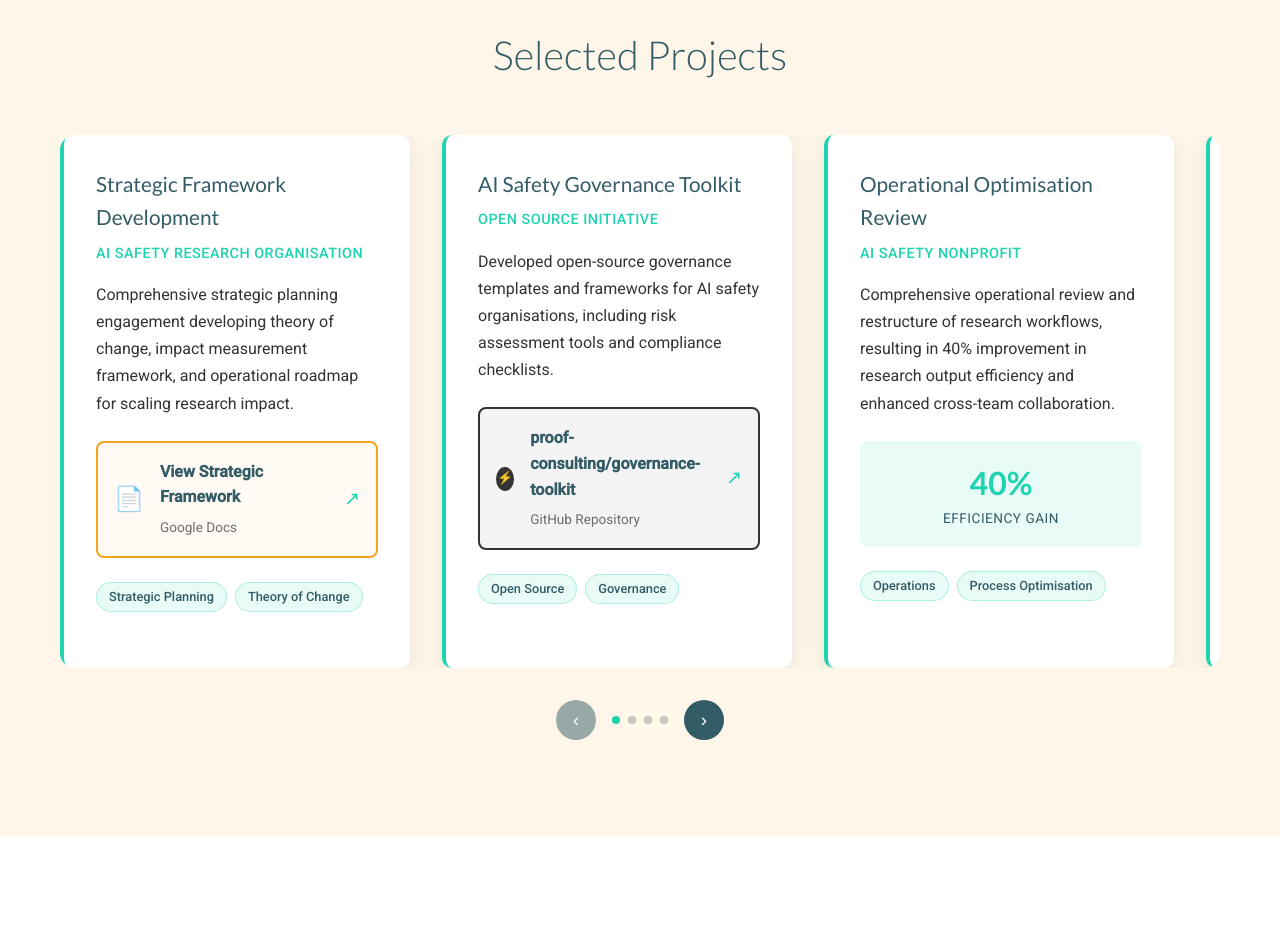
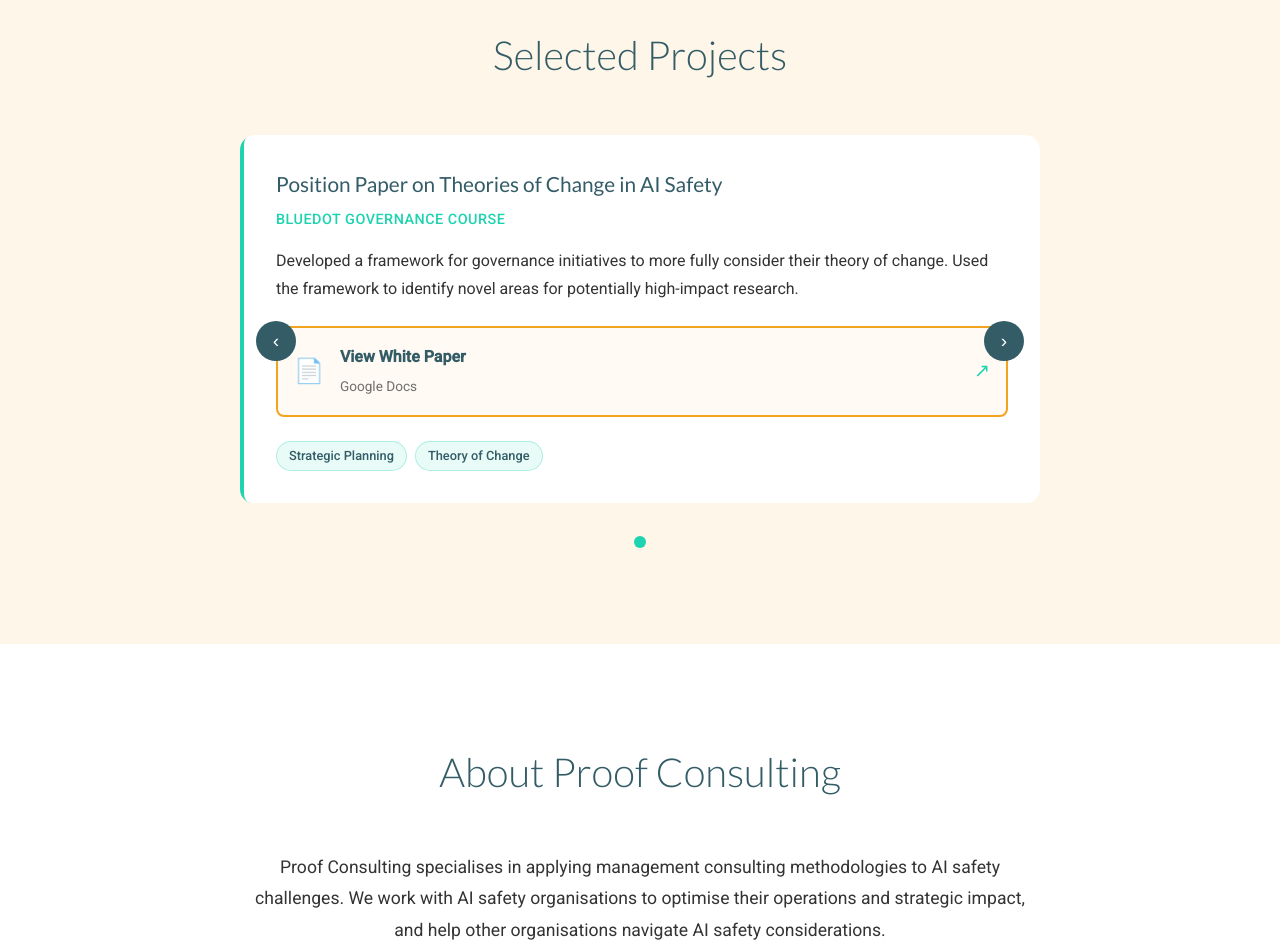
Before and after one commit to mjkerrison/mjkerrison.github.io, a plain HTML site: page index.html in a window 1280 px wide. Shown: the part 1680-2620 px from the top of the page. Drawn offline with nearby package versions, Linux system fonts and the light colour scheme.

Commit message:
v1.1 with further details

```diff
--- a/index.html
+++ b/index.html
@@ -5,6 +5,7 @@
     <meta name="viewport" content="width=device-width, initial-scale=1.0">
     <title>Proof Consulting ∴ | Management Consulting and AI Safety</title>
     <link href="https://fonts.googleapis.com/css2?family=Lato:wght@300;400;700&family=Roboto:wght@300;400;500&display=swap" rel="stylesheet">
+    <link rel="stylesheet" href="https://cdn.jsdelivr.net/npm/@glidejs/glide/dist/css/glide.core.min.css">
     <link rel="stylesheet" href="style.css">
 </head>
 <body>
@@ -59,99 +60,20 @@
         <section id="projects" class="section section-alt">
             <div class="container">
                 <h2>Selected Projects</h2>
-                <div class="projects-carousel">
-                    <div class="carousel-container">
-                        <div class="projects-track" id="projectsTrack">
-                            <!-- Google Docs Project Template -->
-                            <div class="project-card gdocs-card">
-                                <div class="project-header">
-                                    <h3>Strategic Framework Development</h3>
-                                    <p class="project-client">AI Safety Research Organisation</p>
-                                </div>
-                                <p class="project-description">Comprehensive strategic planning engagement developing theory of change, impact measurement framework, and operational roadmap for scaling research impact.</p>
-                                <div class="project-link-container">
-                                    <a href="#" class="project-link gdocs-link">
-                                        <div class="gdocs-preview">
-                                            <div class="gdocs-icon">📄</div>
-                                            <div class="link-text">
-                                                <strong>View Strategic Framework</strong>
-                                                <span>Google Docs</span>
-                                            </div>
-                                            <div class="external-icon">↗</div>
-                                        </div>
-                                    </a>
-                                </div>
-                                <div class="project-tags">
-                                    <span class="tag">Strategic Planning</span>
-                                    <span class="tag">Theory of Change</span>
-                                </div>
-                            </div>
+                <div class="glide projects-glide">
+                    <div class="glide__track" data-glide-el="track">
+                        <ul class="glide__slides" id="projectSlides">
+                            <!-- Projects will be dynamically loaded here -->
+                        </ul>
+                    </div>
 
-                            <!-- GitHub Project Template -->
-                            <div class="project-card github-card">
-                                <div class="project-header">
-                                    <h3>AI Safety Governance Toolkit</h3>
-                                    <p class="project-client">Open Source Initiative</p>
-                                </div>
-                                <p class="project-description">Developed open-source governance templates and frameworks for AI safety organisations, including risk assessment tools and compliance checklists.</p>
-                                <div class="project-link-container">
-                                    <a href="#" class="project-link github-link">
-                                        <div class="github-preview">
-                                            <div class="github-icon">⚡</div>
-                                            <div class="link-text">
-                                                <strong>proof-consulting/governance-toolkit</strong>
-                                                <span>GitHub Repository</span>
-                                            </div>
-                                            <div class="external-icon">↗</div>
-                                        </div>
-                                    </a>
-                                </div>
-                                <div class="project-tags">
-                                    <span class="tag">Open Source</span>
-                                    <span class="tag">Governance</span>
-                                </div>
-                            </div>
+                    <div class="glide__arrows" data-glide-el="controls">
+                        <button class="glide__arrow glide__arrow--left" data-glide-dir="<" aria-label="Previous project">‹</button>
+                        <button class="glide__arrow glide__arrow--right" data-glide-dir=">" aria-label="Next project">›</button>
+                    </div>
 
-                            <!-- Standard/Confidential Project Template -->
-                            <div class="project-card standard-card">
-                                <div class="project-header">
-                                    <h3>Operational Optimisation Review</h3>
-                                    <p class="project-client">AI Safety Nonprofit</p>
-                                </div>
-                                <p class="project-description">Comprehensive operational review and restructure of research workflows, resulting in 40% improvement in research output efficiency and enhanced cross-team collaboration.</p>
-                                <div class="project-outcome">
-                                    <div class="outcome-metric">
-                                        <span class="metric-value">40%</span>
-                                        <span class="metric-label">Efficiency Gain</span>
-                                    </div>
-                                </div>
-                                <div class="project-tags">
-                                    <span class="tag">Operations</span>
-                                    <span class="tag">Process Optimisation</span>
-                                </div>
-                            </div>
-
-                            <!-- Case Study Project Template -->
-                            <div class="project-card standard-card">
-                                <div class="project-header">
-                                    <h3>Multi-stakeholder AI Safety Strategy</h3>
-                                    <p class="project-client">Government Agency</p>
-                                </div>
-                                <p class="project-description">Led cross-functional workshops and stakeholder engagement to develop national AI safety policy recommendations, balancing innovation objectives with safety considerations.</p>
-                                <div class="project-confidential">
-                                    <span class="confidential-note">Detailed outcomes available under confidentiality agreement</span>
-                                </div>
-                                <div class="project-tags">
-                                    <span class="tag">Policy Development</span>
-                                    <span class="tag">Stakeholder Engagement</span>
-                                </div>
-                            </div>
-                        </div>
-                    </div>
-                    <div class="carousel-nav">
-                        <button class="carousel-btn prev-btn" id="prevBtn" aria-label="Previous project">‹</button>
-                        <div class="carousel-indicators" id="carouselIndicators"></div>
-                        <button class="carousel-btn next-btn" id="nextBtn" aria-label="Next project">›</button>
+                    <div class="glide__bullets" data-glide-el="controls[nav]" id="projectBullets">
+                        <!-- Bullets will be dynamically generated -->
                     </div>
                 </div>
             </div>
@@ -186,88 +108,136 @@
         </div>
     </footer>
 
+    <script src="https://cdn.jsdelivr.net/npm/@glidejs/glide@3.6.0/dist/glide.min.js"></script>
     <script>
-        // Projects Carousel Functionality
-        class ProjectsCarousel {
+        // Dynamic Project Loader
+        class ProjectLoader {
             constructor() {
-                this.track = document.getElementById('projectsTrack');
-                this.prevBtn = document.getElementById('prevBtn');
-                this.nextBtn = document.getElementById('nextBtn');
-                this.indicators = document.getElementById('carouselIndicators');
-                this.cards = this.track.querySelectorAll('.project-card');
-                this.currentIndex = 0;
-                this.cardWidth = 370; // card width + gap
-
-                this.init();
+                this.projectsContainer = document.getElementById('projectSlides');
+                this.bulletsContainer = document.getElementById('projectBullets');
+                this.glideInstance = null;
             }
 
-            init() {
-                this.createIndicators();
-                this.updateView();
-                this.bindEvents();
+            async loadProjects() {
+                try {
+                    const response = await fetch('projects.json');
+                    const projects = await response.json();
+                    this.renderProjects(projects);
+                    this.renderBullets(projects);
+                    this.initializeGlide();
+                } catch (error) {
+                    console.error('Failed to load projects:', error);
+                }
             }
 
-            createIndicators() {
-                this.cards.forEach((_, index) => {
-                    const indicator = document.createElement('div');
-                    indicator.classList.add('indicator');
-                    if (index === 0) indicator.classList.add('active');
-                    indicator.addEventListener('click', () => this.goToSlide(index));
-                    this.indicators.appendChild(indicator);
-                });
+            renderProjects(projects) {
+                const projectsHTML = projects.map(project => this.createProjectCard(project)).join('');
+                this.projectsContainer.innerHTML = projectsHTML;
             }
 
-            bindEvents() {
-                this.prevBtn.addEventListener('click', () => this.prevSlide());
-                this.nextBtn.addEventListener('click', () => this.nextSlide());
+            createProjectCard(project) {
+                const cardClass = `project-card ${project.type}-card`;
 
-                // Auto-advance every 8 seconds
-                setInterval(() => {
-                    this.nextSlide();
-                }, 8000);
+                return `
+                    <li class="glide__slide">
+                        <div class="${cardClass}">
+                            <div class="project-header">
+                                <h3>${project.title}</h3>
+                                <p class="project-client">${project.client}</p>
+                            </div>
+                            <p class="project-description">${project.description}</p>
+                            ${this.createProjectContent(project)}
+                            <div class="project-tags">
+                                ${project.tags.map(tag => `<span class="tag">${tag}</span>`).join('')}
+                            </div>
+                        </div>
+                    </li>
+                `;
             }
 
-            updateView() {
-                const offset = -this.currentIndex * this.cardWidth;
-                this.track.style.transform = `translateX(${offset}px)`;
-
-                // Update indicators
-                this.indicators.querySelectorAll('.indicator').forEach((indicator, index) => {
-                    indicator.classList.toggle('active', index === this.currentIndex);
-                });
-
-                // Update button states
-                this.prevBtn.disabled = this.currentIndex === 0;
-                this.nextBtn.disabled = this.currentIndex >= this.cards.length - 1;
+            createProjectContent(project) {
+                switch (project.type) {
+                    case 'gdocs':
+                        return `
+                            <div class="project-link-container">
+                                <a href="${project.link.url}" class="project-link gdocs-link">
+                                    <div class="gdocs-preview">
+                                        <div class="gdocs-icon">📄</div>
+                                        <div class="link-text">
+                                            <strong>${project.link.text}</strong>
+                                            <span>${project.link.subtitle}</span>
+                                        </div>
+                                        <div class="external-icon">↗</div>
+                                    </div>
+                                </a>
+                            </div>
+                        `;
+                    case 'github':
+                        return `
+                            <div class="project-link-container">
+                                <a href="${project.link.url}" class="project-link github-link">
+                                    <div class="github-preview">
+                                        <div class="github-icon">⚡</div>
+                                        <div class="link-text">
+                                            <strong>${project.link.text}</strong>
+                                            <span>${project.link.subtitle}</span>
+                                        </div>
+                                        <div class="external-icon">↗</div>
+                                    </div>
+                                </a>
+                            </div>
+                        `;
+                    case 'metrics':
+                        return `
+                            <div class="project-outcome">
+                                <div class="outcome-metric">
+                                    <span class="metric-value">${project.metrics.value}</span>
+                                    <span class="metric-label">${project.metrics.label}</span>
+                                </div>
+                            </div>
+                        `;
+                    case 'confidential':
+                        return `
+                            <div class="project-confidential">
+                                <span class="confidential-note">${project.confidentialNote}</span>
+                            </div>
+                        `;
+                    default:
+                        return '';
+                }
             }
 
-            goToSlide(index) {
-                this.currentIndex = Math.max(0, Math.min(index, this.cards.length - 1));
-                this.updateView();
+            renderBullets(projects) {
+                const bulletsHTML = projects.map((_, index) =>
+                    `<button class="glide__bullet" data-glide-dir="=${index}"></button>`
+                ).join('');
+                this.bulletsContainer.innerHTML = bulletsHTML;
             }
 
-            nextSlide() {
-                if (this.currentIndex < this.cards.length - 1) {
-                    this.currentIndex++;
-                } else {
-                    this.currentIndex = 0; // Loop back to start
-                }
-                this.updateView();
-            }
-
-            prevSlide() {
-                if (this.currentIndex > 0) {
-                    this.currentIndex--;
-                } else {
-                    this.currentIndex = this.cards.length - 1; // Loop to end
-                }
-                this.updateView();
+            initializeGlide() {
+                this.glideInstance = new Glide('.projects-glide', {
+                    type: 'carousel',
+                    startAt: 0,
+                    perView: 1,
+                    autoplay: 6000,
+                    hoverpause: true,
+                    animationDuration: 500,
+                    animationTimingFunc: 'ease-in-out',
+                    gap: 20,
+                    breakpoints: {
+                        768: {
+                            gap: 10
+                        }
+                    }
+                });
+                this.glideInstance.mount();
             }
         }
 
-        // Initialize carousel when DOM is loaded
+        // Initialize when DOM is ready
         document.addEventListener('DOMContentLoaded', () => {
-            new ProjectsCarousel();
+            const projectLoader = new ProjectLoader();
+            projectLoader.loadProjects();
         });
     </script>
 </body>
--- /dev/null
+++ b/projects.json
@@ -0,0 +1,15 @@
+[
+  {
+    "id": "strategic-framework",
+    "title": "Position Paper on Theories of Change in AI Safety",
+    "client": "BLUEDOT GOVERNANCE COURSE",
+    "description": "Developed a framework for governance initiatives to more fully consider their theory of change. Used the framework to identify novel areas for potentially high-impact research.",
+    "type": "gdocs",
+    "link": {
+      "url": "https://docs.google.com/document/d/1eut6zVkkYoiQCEKEovDdM75YDthFKMqQreU-pkBe2XY/edit?usp=sharing",
+      "text": "View White Paper",
+      "subtitle": "Google Docs"
+    },
+    "tags": ["Strategic Planning", "Theory of Change"]
+  }
+]
--- a/style.css
+++ b/style.css
@@ -203,20 +203,27 @@ nav {
 }
 
 /* Projects Section */
-.projects-carousel {
+.projects-glide {
     margin-top: 3rem;
     position: relative;
+    max-width: 800px;
+    margin-left: auto;
+    margin-right: auto;
 }
 
-.carousel-container {
+.glide__track {
     overflow: hidden;
     border-radius: 15px;
 }
 
-.projects-track {
+.glide__slides {
     display: flex;
-    transition: transform 0.5s ease;
-    gap: 2rem;
+    align-items: stretch;
+}
+
+.glide__slide {
+    display: flex;
+    align-items: stretch;
 }
 
 .project-card {
@@ -226,10 +233,9 @@ nav {
     box-shadow: 0 5px 20px rgba(51, 92, 103, 0.1);
     transition: transform 0.3s ease, box-shadow 0.3s ease;
     border-left: 4px solid var(--turquoise);
-    width: 350px;
-    min-width: 350px;
-    max-width: 350px;
-    flex-shrink: 0;
+    width: 100%;
+    display: flex;
+    flex-direction: column;
 }
 
 .project-card:hover {
@@ -394,16 +400,21 @@ nav {
     border: 1px solid rgba(29, 211, 176, 0.3);
 }
 
-/* Carousel Navigation */
-.carousel-nav {
+/* Glide.js Navigation Styling */
+.glide__arrows {
     display: flex;
     align-items: center;
-    justify-content: center;
-    margin-top: 2rem;
-    gap: 1rem;
+    justify-content: space-between;
+    position: absolute;
+    top: 50%;
+    left: 0;
+    right: 0;
+    transform: translateY(-50%);
+    padding: 0 1rem;
+    pointer-events: none;
 }
 
-.carousel-btn {
+.glide__arrow {
     background: var(--dark-slate-grey);
     color: var(--white);
     border: none;
@@ -413,32 +424,40 @@ nav {
     font-size: 1.2rem;
     cursor: pointer;
     transition: background 0.3s ease;
+    pointer-events: all;
+    display: flex;
+    align-items: center;
+    justify-content: center;
 }
 
-.carousel-btn:hover {
+.glide__arrow:hover {
     background: var(--turquoise);
 }
 
-.carousel-btn:disabled {
+.glide__arrow:disabled {
     opacity: 0.5;
     cursor: not-allowed;
 }
 
-.carousel-indicators {
+.glide__bullets {
     display: flex;
+    justify-content: center;
+    margin-top: 2rem;
     gap: 0.5rem;
 }
 
-.indicator {
-    width: 8px;
-    height: 8px;
+.glide__bullet {
+    width: 12px;
+    height: 12px;
     border-radius: 50%;
     background: rgba(51, 92, 103, 0.3);
+    border: none;
     cursor: pointer;
     transition: background 0.3s ease;
 }
 
-.indicator.active {
+.glide__bullet:hover,
+.glide__bullet--active {
     background: var(--turquoise);
 }
 
@@ -543,13 +562,12 @@ footer p {
         grid-template-columns: 1fr;
     }
 
-    .project-card {
-        min-width: 300px;
+    .glide__arrows {
+        display: none;
     }
 
-    .carousel-nav {
-        flex-direction: column;
-        gap: 1rem;
+    .glide__bullets {
+        margin-top: 1.5rem;
     }
 
     .section h2 {
```
Also changed, not shown: projects-template.json (added, +49 -0 lines).
